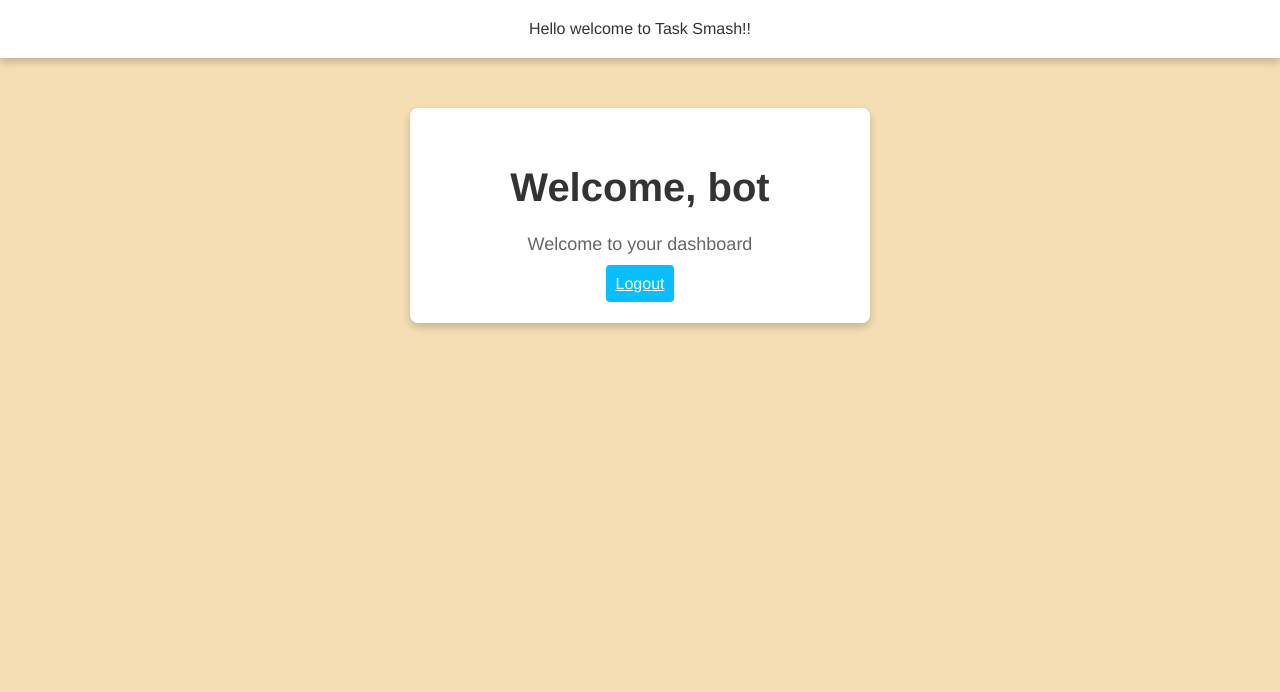
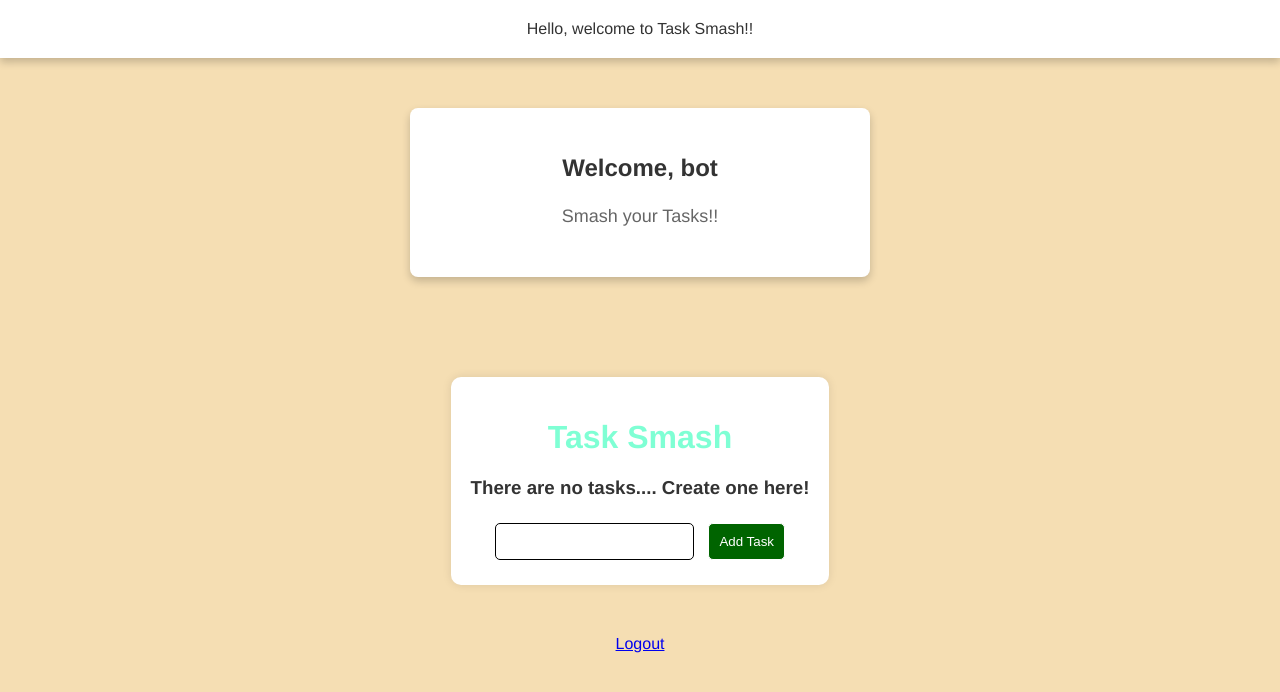
Before and after one commit to 00Bhuwan/flask_tutorial, a Flask app: page /dashboard in a window 1280 px wide. Shown: the top 692 px of the page. Run offline with Flask 3, Linux system fonts and the light colour scheme; a user stored in the database is signed in; some libraries are stand-ins or nearby versions.

Commit message:
final change complete

```diff
--- a/login/main.py
+++ b/login/main.py
@@ -2,13 +2,14 @@ from flask import Flask, redirect, render_template, request, session, url_for
 from werkzeug.security import generate_password_hash, check_password_hash
 from flask_sqlalchemy import SQLAlchemy
 from toignore import key
+from datetime import datetime
 
 app = Flask(__name__)
 app.secret_key = 'your_secret_key'
 
 # Configure Database Model
-app.config['SQLALCHEMY_DATABASE_URI'] = (f'postgresql+psycopg2://postgres:{key}@localhost:5432/user_psg')
-# app.config["SQLALCHEMY_DATABASE_URI"] = "sqlite:///users.db"
+# app.config['SQLALCHEMY_DATABASE_URI'] = (f'postgresql+psycopg2://postgres:{key}@localhost:5432/user_psg')
+app.config["SQLALCHEMY_DATABASE_URI"] = "sqlite:///users.db"
 app.config["SQLALCHEMY_TRACK_MODIFICATIONS"] = False
 db = SQLAlchemy(app)
 
@@ -24,6 +25,15 @@ class User(db.Model):
 
     def check_password(self, password):
         return check_password_hash(self.password_hash, password)
+
+class MyTask(db.Model):
+    id = db.Column(db.Integer, primary_key=True)
+    content = db.Column(db.String(100), nullable=False)
+    complete = db.Column(db.Integer, default=0)
+    created = db.Column(db.DateTime, default=datetime.utcnow)
+
+    def __repr__(self) -> str:
+        return f"Task {self.id}"
 
 with app.app_context():
     db.create_all()
@@ -42,11 +52,12 @@ def login():
         username = request.form['username']
         password = request.form['password']
         user = User.query.filter_by(username=username).first()
-        print(user)
         if user and user.check_password(password):
             session['username'] = username
             return  redirect(url_for("dashboard"))
         else:
+            print(user)
+            # add a error to indicate username already exits: even old username with newpassword registration gives error
             return render_template("index.html", error='Invalid username or password')
     return render_template("index.html")
 
@@ -70,11 +81,20 @@ def register():
 
 
 # Dashboard
-@app.route("/dashboard")
+@app.route("/dashboard", methods=["GET", "POST"])
 def dashboard():
-    if "username" in session:
-        return render_template("dashboard.html", username=session['username'])
-    return redirect(url_for("home"))
+    if "username" not in session:
+        return redirect(url_for('login'))
+
+    if request.method == "POST":
+        current_task = request.form['content']
+        new_task = MyTask(content=current_task)
+        db.session.add(new_task)
+        db.session.commit()
+        return redirect(url_for('dashboard'))
+
+    tasks = MyTask.query.order_by(MyTask.created).all()
+    return  render_template('dashboard.html', tasks=tasks, username=session['username'])
 
 # logout
 @app.route("/logout")
@@ -82,5 +102,33 @@ def logout():
     session.pop('username', None)
     return redirect(url_for('home'))
 
+
+# delete an Item
+@app.route("/dashboard/delete/<int:id>")
+def delete(id:int):
+    delete_task = MyTask.query.get_or_404(id)
+    try:
+        db.session.delete(delete_task)
+        db.session.commit()
+        return redirect(url_for('dashboard'))
+    except Exception as e:
+        return f"ERROR: {e}"
+
+
+# update an Item
+@app.route("/dashboard/edit/<int:id>", methods=["GET", "POST"])
+def update(id: int):
+    task = MyTask.query.get_or_404(id)
+    if request.method == "POST":
+        task.content = request.form['content']
+        try:
+            db.session.commit()
+            return redirect(url_for('dashboard'))
+        except Exception as e:
+            return f"ERROR: {e}"
+    else:
+        return render_template('edit.html', task=task)
+
+
 if __name__ == "__main__":
     app.run(debug=True)
--- a/login/static/styles.css
+++ b/login/static/styles.css
@@ -40,7 +40,7 @@ main {
   margin: 50px auto;
 }
 .container h1 {
-  font-size: 2.5rem;
+  font-size: 1.5rem;
   color: #333;
   margin-bottom: 1.5rem;
 }
@@ -49,7 +49,64 @@ main {
   color: #666;
   margin-bottom: 20px;
 }
-.container .input-field {
+
+.content {
+  background-color: indianred;
+  max-width: 800px;
+  margin: 50px auto;
+  padding: 20px;
+  background-color: #fff;
+  border-radius: 10px;
+  box-shadow: 0 0 10px rgba(0, 0, 0, 0.1);
+  text-align: center;
+}
+.content h1 {
+  color: aquamarine;
+}
+.content h4 {
+  color: #666;
+}
+.content table {
+  width: 100%;
+  margin-top: 20px;
+  border-collapse: collapse;
+}
+.content table th, .content table td {
+  padding: 10px;
+  border: 1px solid #ccc;
+}
+.content table th th, .content table td th {
+  background-color: #f0f0f0;
+  color: #333;
+}
+.content a {
+  display: inline-block;
+  padding: 8px 16px;
+  margin: 5px;
+  border-radius: 20px;
+  background-color: dodgerblue;
+  color: #fff;
+  text-decoration: none;
+  transition: background-color 0.3s ease;
+}
+.content a:hover {
+  background-color: darkslateblue;
+}
+.content input {
+  padding: 10px;
+  margin: 5px;
+  border: solid 1px;
+  border-radius: 5px;
+}
+.content #btn_add {
+  background-color: darkgreen;
+  color: #fff;
+  cursor: pointer;
+}
+.content #btn_add:hover {
+  background-color: darkgreen;
+}
+.content .input-field {
   width: 100%;
   padding: 10px;
   margin: 10px 0;
@@ -58,11 +115,11 @@ main {
   font-size: 1.5rem;
   box-sizing: border-box;
 }
-.container .input-field:focus {
+.content .input-field:focus {
   border-color: #007bff;
   outline: 0;
 }
-.container .btn {
+.content .btn {
   width: 100%;
   padding: 10px;
   margin: 10px 0;
@@ -72,25 +129,25 @@ main {
   cursor: pointer;
   transition: background-color 0.3s ease;
 }
-.container .btn.btn-login {
+.content .btn.btn-login {
   background-color: #07bfff;
   color: #fff;
 }
-.container .btn.btn-login:hover {
+.content .btn.btn-login:hover {
   background-color: #0056b3;
 }
-.container .btn.btn-register {
+.content .btn.btn-register {
   background-color: #28a745;
   color: #fff;
 }
-.container .btn.btn-register:hover {
+.content .btn.btn-register:hover {
   background-color: #218838;
 }
-.container .btn.btn-logout {
+.content .btn.btn-logout {
   background-color: #07bfff;
   color: #fff;
 }
-.container .btn.btn-logout:hover {
+.content .btn.btn-logout:hover {
   background-color: #0056b3;
 }
 
--- a/login/static/styles.scss
+++ b/login/static/styles.scss
@@ -34,22 +34,91 @@ main{
 .container {
   background-color: #fff;
   border-radius: 8px;
-  box-shadow: 0 4px 8px rgba(0,0,0,0.2);
+  box-shadow: 0 4px 8px rgba(0, 0, 0, 0.2);
   padding: 30px;
   max-width: 400px;
   width: 100%;
   margin: 50px auto;
 
-  h1{
-    font-size: 2.5rem;
+  h1 {
+    font-size: 1.5rem;
     color: #333;
     margin-bottom: 1.5rem;
   }
-  p{
+
+  p {
     font-size: 18px;
     color: #666;
     margin-bottom: 20px;
   }
+}
+
+.content{
+  background-color: indianred;
+  max-width: 800px;
+  margin: 50px auto;
+  padding: 20px;
+  background-color: #fff;
+  border-radius: 10px;
+  box-shadow: 0 0 10px rgba(0, 0, 0, 0.1);
+  text-align: center;
+
+  h1{
+    color: aquamarine;
+  }
+
+  h4{
+    color: #666;
+  }
+
+  table{
+    width: 100%;
+    margin-top: 20px;
+    border-collapse: collapse;
+
+    th, td{
+      padding: 10px;
+      border: 1px solid #ccc;
+
+      th{
+        background-color: #f0f0f0;
+        color: #333;
+      }
+    }
+  }
+
+  a{
+    display: inline-block;
+    padding: 8px 16px;
+    margin: 5px;
+    border-radius: 20px;
+    background-color: dodgerblue;
+    color: #fff;
+    text-decoration: none;
+    transition: background-color 0.3s ease;
+
+    &:hover{
+      background-color: darkslateblue;
+    }
+  }
+
+  input{
+    padding: 10px;
+    margin: 5px;
+    border: solid 1px;
+    border-radius: 5px;
+  }
+
+  #btn_add{
+    background-color: darkgreen;
+    color: #fff;
+    cursor: pointer;
+    &:hover{
+      background-color: darkgreen;
+    }
+  }
+
+
   .input-field{
     width: 100%;
     padding: 10px;
--- a/login/templates/base.html
+++ b/login/templates/base.html
@@ -8,7 +8,7 @@
     <title>Flask Auth</title>
 </head>
 <body>
-    <header>Hello welcome to Task Smash!!</header>
+    <header>Hello, welcome to Task Smash!!</header>
     {% block body %}
 
     {% endblock %}
--- a/login/templates/dashboard.html
+++ b/login/templates/dashboard.html
@@ -4,8 +4,39 @@
 
 <div class="container">
     <h1>Welcome, {{username}}</h1>
-    <p>Welcome to your dashboard</p>
-    <a href="{{ url_for('logout') }}" class="btn btn-logout">Logout</a>
+    <p>Smash your Tasks!!</p>
 </div>
 
+<div class="content">
+    <h1>Task Smash</h1>
+
+    {% if tasks | length < 1 %}
+    <h3>There are no tasks.... Create one here!</h3>
+    {% else %}
+    <table>
+        <tr>
+            <th>Task</th>
+            <th>Added</th>
+            <th>Actions</th>
+        </tr>
+        {% for task in tasks %}
+        <tr>
+            <td>{{task.content}}</td>
+            <td>{{task.created.strftime("%Y-%m-%d")}}</td>
+            <td>
+                <a href="/dashboard/delete/{{task.id}}">Delete</a>
+                <br/>
+                <a href="/dashboard/edit/{{task.id}}">Edit</a>
+            </td>
+        </tr>
+        {% endfor %}
+    </table>
+    {% endif %}
+    <form action="/dashboard" method="POST">
+        <input type="text" name="content" id="content"/>
+        <input type="submit" value="Add Task" id="btn_add"/>
+    </form>
+</div>
+<a href="{{ url_for('logout') }}" class="btn btn-logout">Logout</a>
+
 {% endblock %}
```
Also changed, not shown: login/templates/edit.html (added, +17 -0 lines), login/instance/users.db, 1 other file.
